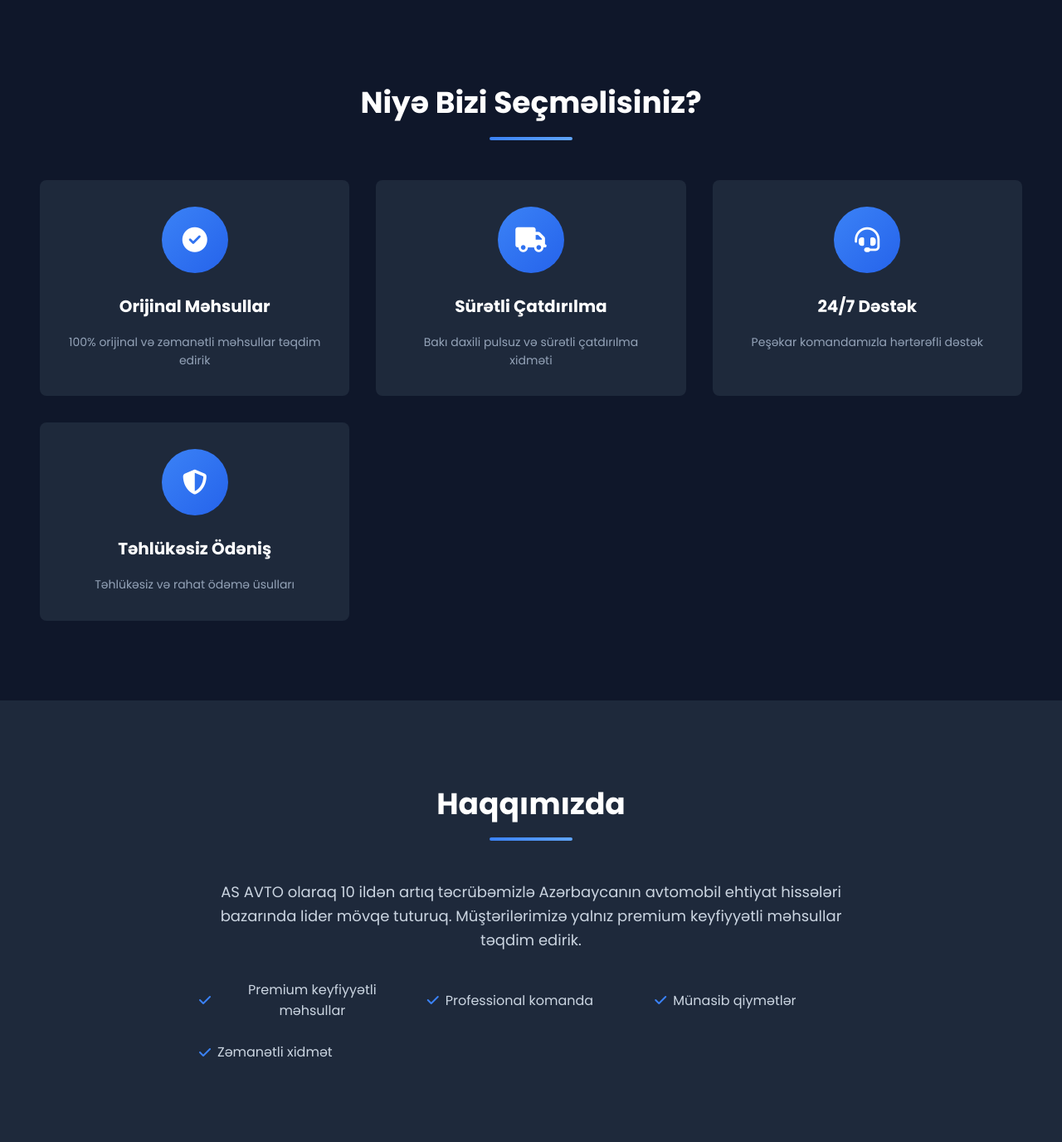
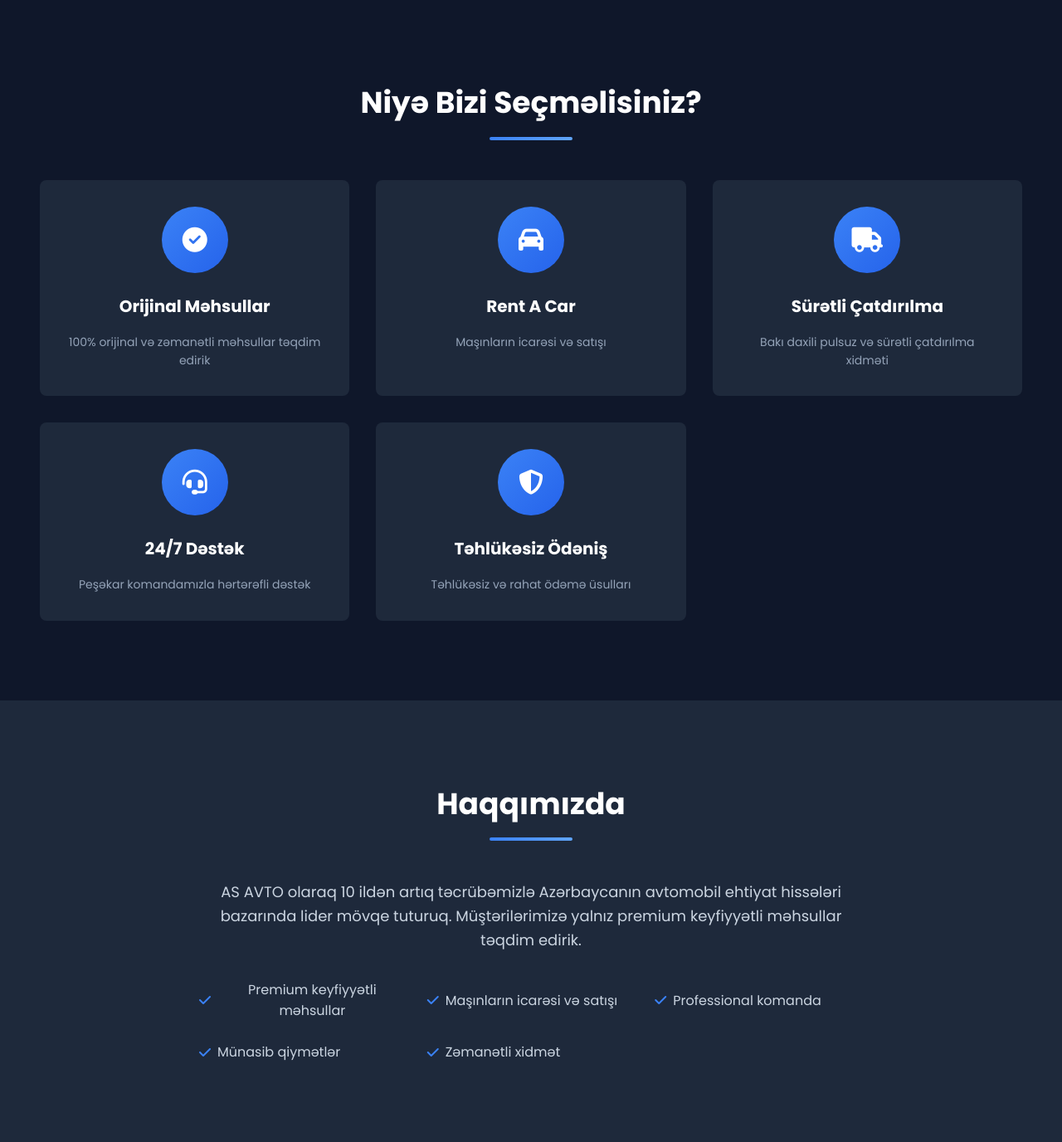
Before and after one commit to senanaliyev01/As_Avto, a Django app: page / in a window 1280 px wide. Shown: the part 801-2177 px from the top of the page at 83% size. Run offline with Django 5.2, Linux system fonts and the light colour scheme.

Commit message:
Home Rent A Car Elave edildi

```diff
--- a/anaevim/templates/home.html
+++ b/anaevim/templates/home.html
@@ -129,7 +129,7 @@
 
 
     <div class="hero__slide">
-        <div class="hero__image" style="background-image: url('{% static 'img/potrubka_sekil.webp' %}');">
+        <div class="hero__image" style="background-image: url('{% static 'img/potrubka.webp' %}');">
             <div class="hero__overlay"></div>
         </div>
         <div class="hero__content container">
@@ -163,6 +163,14 @@
                     </div>
                     <h3 class="feature__title">Orijinal Məhsullar</h3>
                     <p class="feature__text">100% orijinal və zəmanətli məhsullar təqdim edirik</p>
+                </div>
+
+                <div class="feature">
+                    <div class="feature__icon">
+                        <i class="fas fa-car"></i>
+                    </div>
+                    <h3 class="feature__title">Rent A Car</h3>
+                    <p class="feature__text">Maşınların icarəsi və satışı</p>
                 </div>
 
                 <div class="feature">
@@ -207,6 +215,7 @@
                     </p>
                     <ul class="about__features">
                         <li><i class="fas fa-check"></i> Premium keyfiyyətli məhsullar</li>
+                        <li><i class="fas fa-check"></i> Maşınların icarəsi və satışı</li>
                         <li><i class="fas fa-check"></i> Professional komanda</li>
                         <li><i class="fas fa-check"></i> Münasib qiymətlər</li>
                         <li><i class="fas fa-check"></i> Zəmanətli xidmət</li>
```
